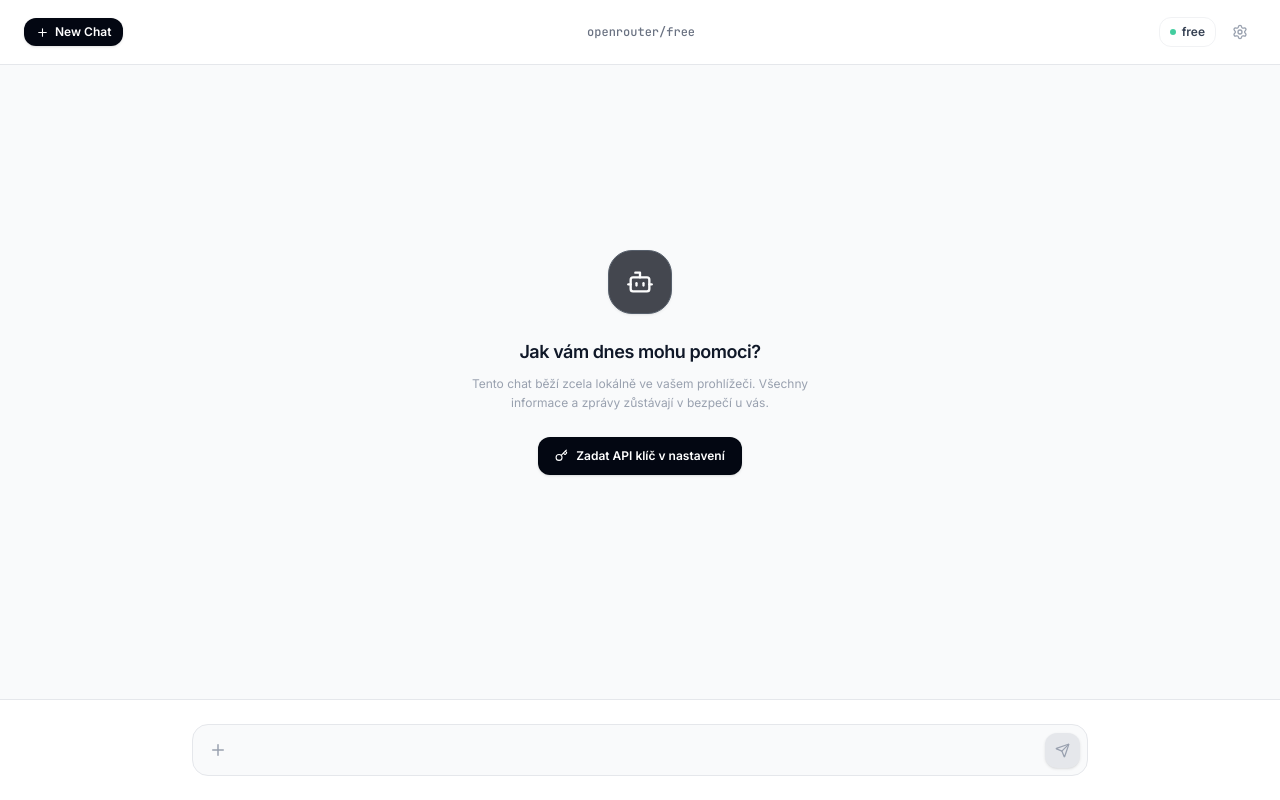
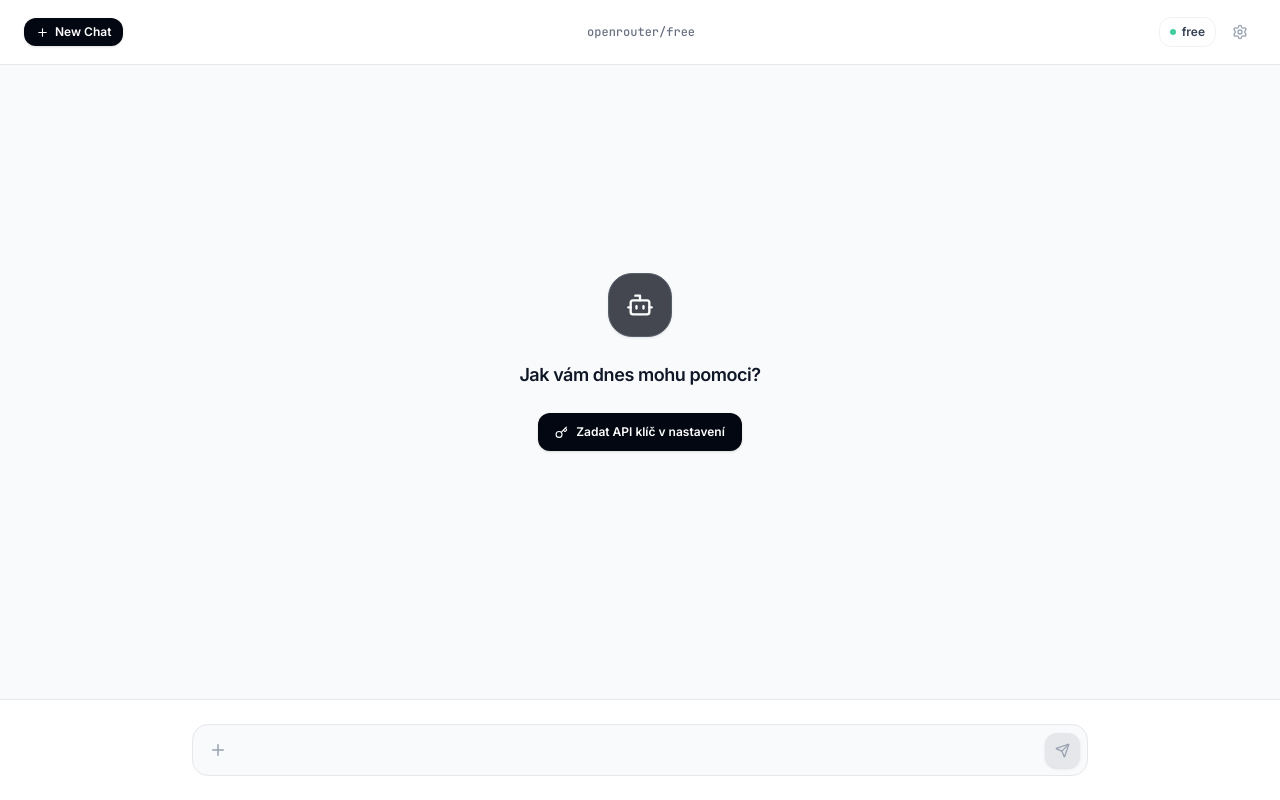
Before and after one commit to saolinek/Chatbot, a React (Vite) app: page / in a window 1280 px wide. Built offline with nearby package versions, Linux system fonts and the light colour scheme.

Commit message:
refactor: update static path and clean up UI
Adjust main script path for deployment compatibility and remove redundant privacy disclaimer from the chat landing screen.

```diff
--- a/index.html
+++ b/index.html
@@ -21,6 +21,6 @@
   </head>
   <body>
     <div id="root"></div>
-    <script type="module" src="/src/main.tsx"></script>
+    <script type="module" src="./src/main.tsx"></script>
   </body>
 </html>
--- a/src/App.tsx
+++ b/src/App.tsx
@@ -283,9 +283,6 @@ export default function App() {
                   <Bot className="w-7 h-7 text-white" />
                 </div>
                 <h1 className="text-lg font-bold text-gray-900 tracking-tight">Jak vám dnes mohu pomoci?</h1>
-                <p className="text-xs text-gray-400 mt-2 max-w-sm leading-relaxed">
-                  Tento chat běží zcela lokálně ve vašem prohlížeči. Všechny informace a zprávy zůstávají v bezpečí u vás.
-                </p>
                 {!settings.apiKey && (
                   <button
                     onClick={() => setIsSettingsOpen(true)}
```
